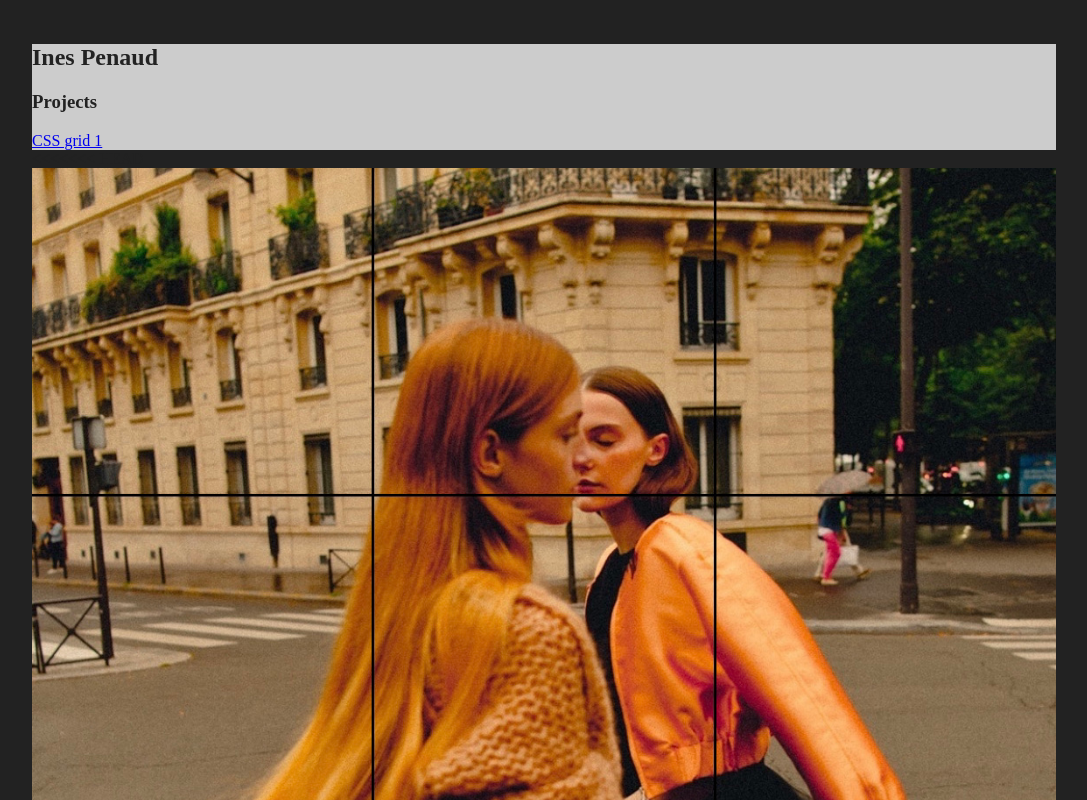
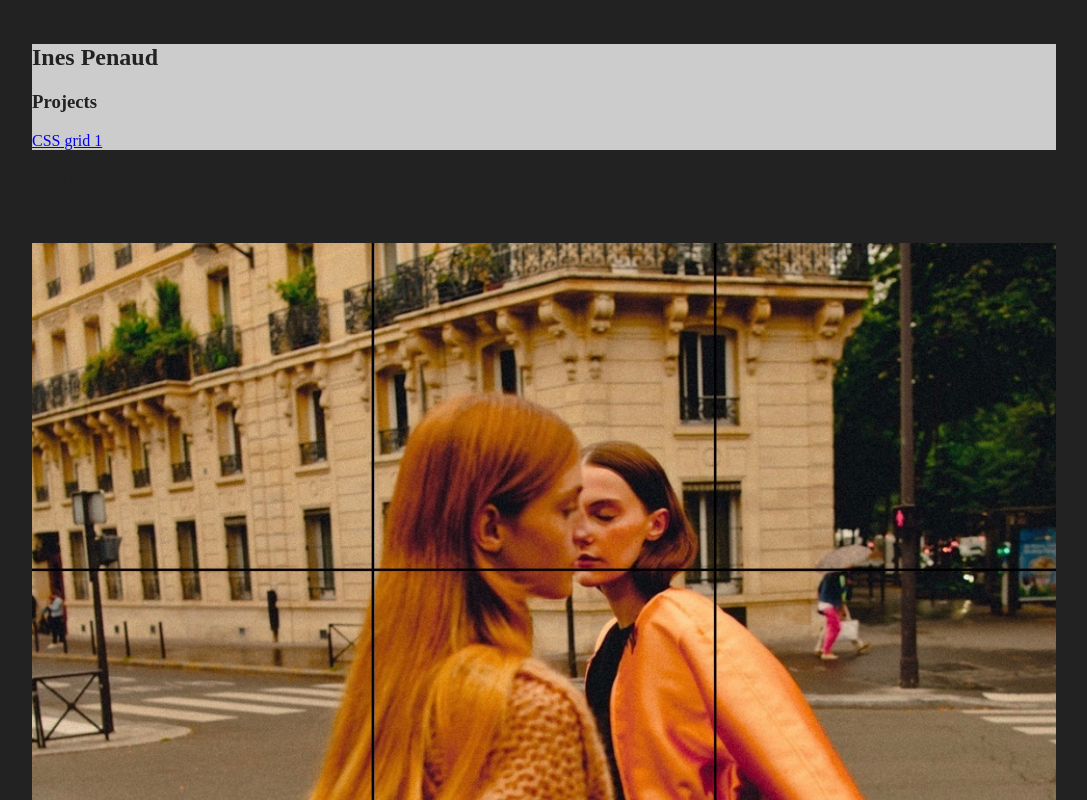
Before and after one commit to Inespenaud/core-1-int-ines-settup-demo, a website built with Parcel: page index.html in a window 1280 px wide. Shown: the top 800 px of the page, without its empty margins (96-1183 px from the left). Built offline with nearby package versions, Linux system fonts and the light colour scheme.

Commit message:
Update index.html

```diff
--- a/index.html
+++ b/index.html
@@ -31,11 +31,6 @@
     <h3>Projects</h3>
     <a href="projects/css-grid-example-1.html">CSS grid 1</a>
   </aside>
-<<<<<<< HEAD
-    <section class="main-content">
-  <img src="img/IMG_11111.jpg"/>
-    </section>
-=======
     <h3>Ines Penaud</h3>
   <p>London, England </p>
   <img src="img/IMG_11111.jpg"/>
```
